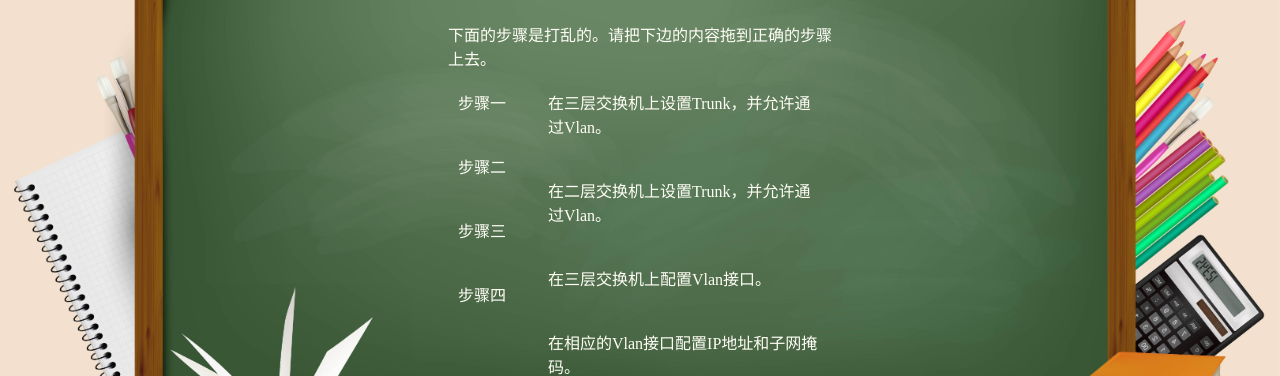
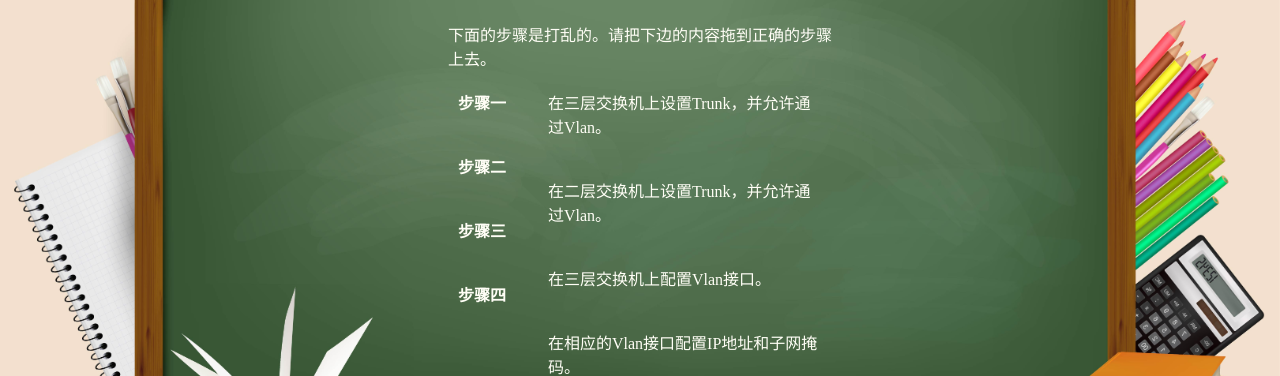
Before and after one commit to codeyu/interactive-teaching-demo-1, a plain HTML site: page index.html in a window 1280 px wide. Shown: the part 178-554 px from the top of the page. Drawn offline with nearby package versions, Linux system fonts and the light colour scheme.

Commit message:
Add files via upload

```diff
--- a/css/index.css
+++ b/css/index.css
@@ -134,6 +134,8 @@ li {
   float: left;
   width: 80px;
   margin-right: 10px;
+  font-family:"Microsoft Yahei";
+  font-weight: bold;
 }
 
 .right {
```
